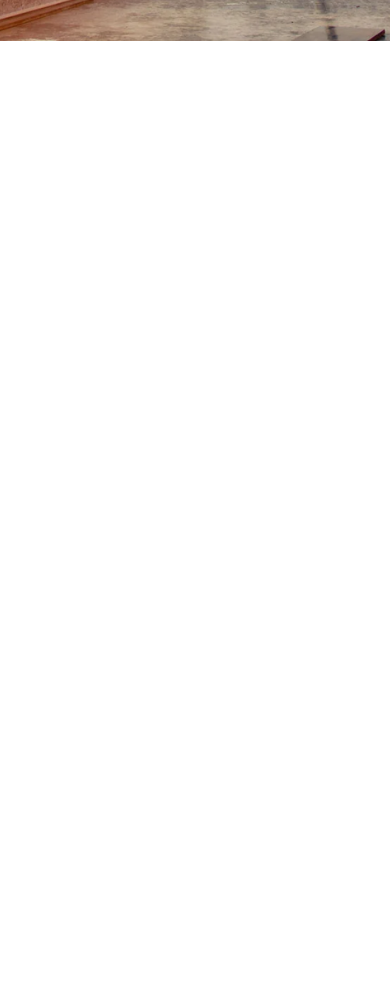
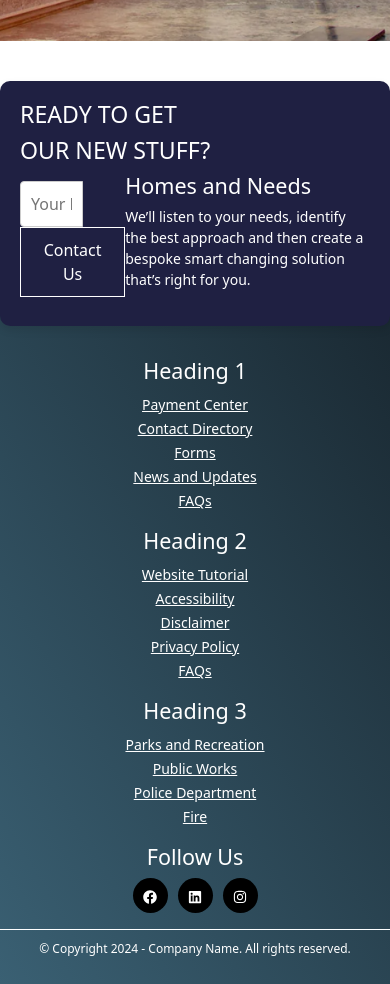
Before and after one commit to Ayrusop/unamedProject, a React (Create React App) app: page /contact in a window 390 px wide. Shown: the part 980-1964 px from the top of the page. Before the commit the page ends 1021 px from the top, so only its background shows below. Built offline with nearby package versions, Linux system fonts and the light colour scheme.

Commit message:
create footer and add the dynamic overlay effect need to work for responsive

```diff
--- a/src/App.js
+++ b/src/App.js
@@ -1,23 +1,23 @@
-
 import './App.css';
 import Header from './Components/Header';
 import 'bootstrap/dist/css/bootstrap.min.css';
-import { BrowserRouter as Router, Route, Routes } from 'react-router-dom'
+import { BrowserRouter as Router, Route, Routes } from 'react-router-dom';
 import Home from './Components/Home';
-import 'bootstrap/dist/css/bootstrap.min.css';
 import ContactPage from './Components/Contact';
+import Footer from './Components/Footer';
+
 function App() {
   return (
     <Router>
       <div className="App">
-     <Header/>
-     <Routes>
-      <Route path='/' element={<Home/>}/>
-      <Route path='/contact' element={<ContactPage/>}/>
-     </Routes>
-    </div>
+        <Header />
+        <Routes>
+          <Route path='/' element={<Home />} />
+          <Route path='/contact' element={<ContactPage />} />
+        </Routes>
+        <Footer />
+      </div>
     </Router>
-
   );
 }
 
--- /dev/null
+++ b/src/Components/Footer.jsx
@@ -0,0 +1,74 @@
+import React from 'react';
+import { FaFacebook, FaLinkedin, FaInstagram } from 'react-icons/fa'; // Importing icons
+import '../Styles/Footer.css';
+import OverlappingSections from './OverlappingSections';
+
+const Footer = () => {
+    return (
+        <>
+            <footer className="mainfooter" role="contentinfo">
+         <OverlappingSections/>
+                <div className="footer-middle">
+                    <div className="container">
+                        <div className="row">
+                            <div className="col-md-3 col-sm-6">
+                                {/* Column1 */}
+                                <div className="footer-pad">
+                                    <h4>Heading 1</h4>
+                                    <ul className="list-unstyled">
+                                        <li><a href="#">Payment Center</a></li>
+                                        <li><a href="#">Contact Directory</a></li>
+                                        <li><a href="#">Forms</a></li>
+                                        <li><a href="#">News and Updates</a></li>
+                                        <li><a href="#">FAQs</a></li>
+                                    </ul>
+                                </div>
+                            </div>
+                            <div className="col-md-3 col-sm-6">
+                                {/* Column2 */}
+                                <div className="footer-pad">
+                                    <h4>Heading 2</h4>
+                                    <ul className="list-unstyled">
+                                        <li><a href="#">Website Tutorial</a></li>
+                                        <li><a href="#">Accessibility</a></li>
+                                        <li><a href="#">Disclaimer</a></li>
+                                        <li><a href="#">Privacy Policy</a></li>
+                                        <li><a href="#">FAQs</a></li>
+                                    </ul>
+                                </div>
+                            </div>
+                            <div className="col-md-3 col-sm-6">
+                                {/* Column3 */}
+                                <div className="footer-pad">
+                                    <h4>Heading 3</h4>
+                                    <ul className="list-unstyled">
+                                        <li><a href="#">Parks and Recreation</a></li>
+                                        <li><a href="#">Public Works</a></li>
+                                        <li><a href="#">Police Department</a></li>
+                                        <li><a href="#">Fire</a></li>
+                                    </ul>
+                                </div>
+                            </div>
+                            <div className="col-md-3">
+                                <h4>Follow Us</h4>
+                                <ul className="social-network social-circle">
+                                    <li><a href="#" className="icoFacebook" title="Facebook"><FaFacebook /></a></li>
+                                    <li><a href="#" className="icoLinkedin" title="Linkedin"><FaLinkedin /></a></li>
+                                    <li><a href="#" className="icoInstagram" title="Instagram"><FaInstagram /></a></li>
+                                </ul>
+                            </div>
+                        </div>
+                        <div className="row">
+                            <div className="col-md-12 copy">
+                                <p className="text-center">&copy; Copyright 2024 - Company Name. All rights reserved.</p>
+                            </div>
+                        </div>
+                    </div>
+                </div>
+            </footer>
+        </>
+
+    );
+};
+
+export default Footer;
--- /dev/null
+++ b/src/Components/OverlappingSections.jsx
@@ -0,0 +1,45 @@
+import React from 'react';
+import { useLocation } from 'react-router-dom';
+import '../Styles/OverlappingSections.css'; // Create styles here
+
+const OverlappingSections = () => {
+  const location = useLocation();
+
+  return (
+    <div className="overlapping-sections">
+      {/* First Overlapping Section - Hide if on Contact page */}
+      {location.pathname !== '/contact' && (
+        <div className="section-one">
+          <h2 className='mb-5'>Have any queries? Drop us a message</h2>
+          <div className="input-container">
+            <input type="email" placeholder="Enter your email" />
+            <button>Send message</button>
+          </div>
+        </div>
+      )}
+
+      {/* Second Overlapping Section: only visible on Contact page */}
+      {location.pathname === '/contact' && (
+        <div className="section-two ">
+          <h3 className='text-left'>READY TO GET</h3>
+          <h3 className='text-left'> OUR NEW STUFF?</h3>
+          <div className='d-flex input-container1'>
+            <div className="input-container2">
+            <input type="email" placeholder="Your Email" />
+            <button>Contact Us</button>
+          </div>
+          <div>
+            <h4>Homes and Needs</h4>
+          <p className="info-text mt-2">We’ll listen to your needs, identify the best approach and then
+          create a bespoke smart changing solution that’s right for you. </p>
+          </div>
+          </div>
+
+
+        </div>
+      )}
+    </div>
+  );
+}
+
+export default OverlappingSections;
--- /dev/null
+++ b/src/Styles/Footer.css
@@ -0,0 +1,80 @@
+footer {
+    background: #C8D4E7;
+    background: linear-gradient(59deg, #3A6073, #16222A);
+    color: white;
+    margin-top: 100px;
+}
+
+footer a {
+    color: #fff;
+    font-size: 14px;
+    transition: 0.2s;
+}
+
+footer a:hover {
+    color: #1F2042;
+    text-decoration: none;
+}
+
+.copy {
+    font-size: 12px;
+    padding: 10px;
+    border-top: 1px solid #FFFFFF;
+}
+
+.footer-middle {
+    padding-top: 2em;
+    color: white;
+}
+
+/* Social icons */
+ul.social-network {
+    list-style: none;
+    padding: 0;
+}
+
+ul.social-network li {
+    display: inline-block;
+    margin: 0 5px;
+}
+
+.social-circle li a {
+    display: inline-block;
+    text-align: center;
+    width: 35px;
+    height: 35px;
+    border-radius: 50%;
+    background-color: #000000;
+    line-height: 35px;
+}
+
+.social-circle li a:hover {
+    transform: rotate(360deg);
+    transition: 0.3s;
+}
+
+/* Facebook */
+.social-network a.icoFacebook:hover {
+    background-color: #3B5998;
+}
+
+/* LinkedIn */
+.social-network a.icoLinkedin:hover {
+    background-color: #007bb7;
+}
+
+/* Instagram */
+.social-network a.icoInstagram:hover {
+    background-color: #C13584;
+}
+
+/* Media queries for responsive design */
+@media (max-width: 768px) {
+    .footer-middle {
+        text-align: center;
+    }
+
+    .social-network li {
+        margin: 10px 0;
+    }
+}
--- /dev/null
+++ b/src/Styles/OverlappingSections.css
@@ -0,0 +1,106 @@
+/* CSS for Overlapping Sections */
+.overlapping-sections {
+    position: relative;
+    top: -60px; /* Adjust as needed to overlap with the footer */
+    margin-bottom: -80px;
+  }
+  .section-one {
+    background: #1F2042;
+    align-items: center;
+    justify-content: center;
+    padding: 20px;
+    margin: 40px auto;
+    width: 60%;
+    box-shadow: 0px 4px 8px rgba(0, 0, 0, 0.1);
+    border-radius: 20px;
+  }
+  .section-one h2{
+    font-size: 25px;
+  }
+.section-two {
+    background: #1F2042;
+    padding: 20px;
+    margin: 20px auto;
+    width: 80%;
+    box-shadow: 0px 4px 8px rgba(0, 0, 0, 0.1);
+    border-radius: 10px;
+    position: relative;
+    z-index: 1;
+    /* display: flex; */
+    justify-content: space-between;
+    /* align-items: left; */
+  }
+
+  .section-one {
+    position: relative;
+    z-index: 2;
+  }
+
+
+  .input-container {
+    display: flex;
+    justify-content: center;
+    /* flex: wrap; */
+    flex-wrap: wrap;
+  }
+
+  .input-container input {
+    padding: 10px;
+    width: 60%;
+    border-radius: 4px 0 0 4px;
+    border: 1px solid #ccc;
+  }
+
+  .input-container button {
+    padding: 10px 20px;
+    background-color: #1F2042;
+    border: 2px solid white;
+    color: white;
+    cursor: pointer;
+    /* border-radius: 10px; */
+  }
+
+  .input-container2 input {
+    padding: 10px;
+    width: 60%;
+    border-radius: 4px 0 0 4px;
+    border: 1px solid #ccc;
+  }
+
+  .input-container2 button {
+    padding: 10px 20px;
+    background-color: #1F2042;
+    border: 1px solid white;
+    color: white;
+    cursor: pointer;
+    /* border-radius: 10px; */
+  }
+  .info-text {
+    /* margin-left: 20px; */
+    font-size: 14px;
+    color: #fff;
+  }
+  .input-container1{
+    /* margin-top: 5%; */
+    justify-content: space-between;
+    align-items: center;
+  }
+  .input-container2{
+    /* justify-content: center; */
+    /* flex: wrap; */
+    /* flex-wrap: wrap; */
+    width: 100%;
+  }
+  /* Responsive adjustments */
+  @media (max-width: 768px) {
+    .section-two {
+      /* flex-direction: column;
+      text-align: center; */
+      width: 100%;
+    }
+
+    .info-text {
+      margin-left: 0;
+      margin-top: 10px;
+    }
+  }
```
